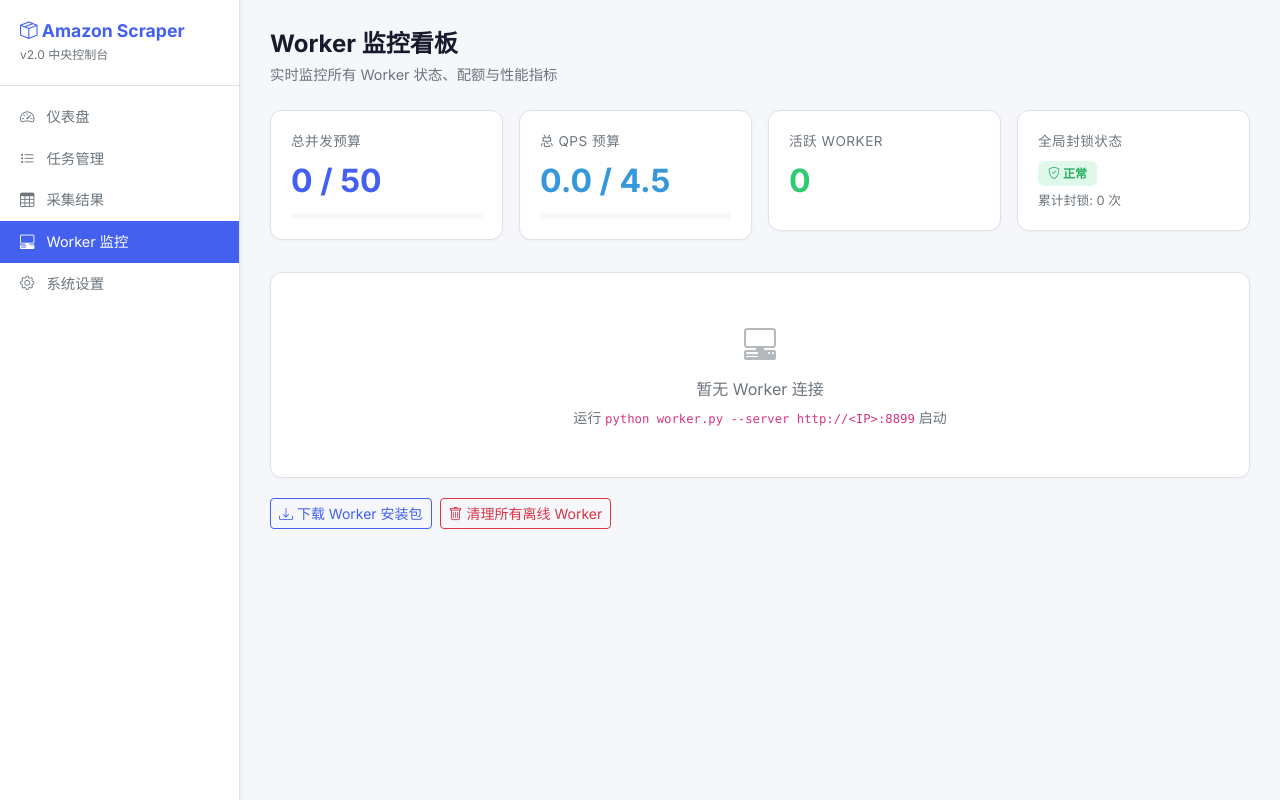
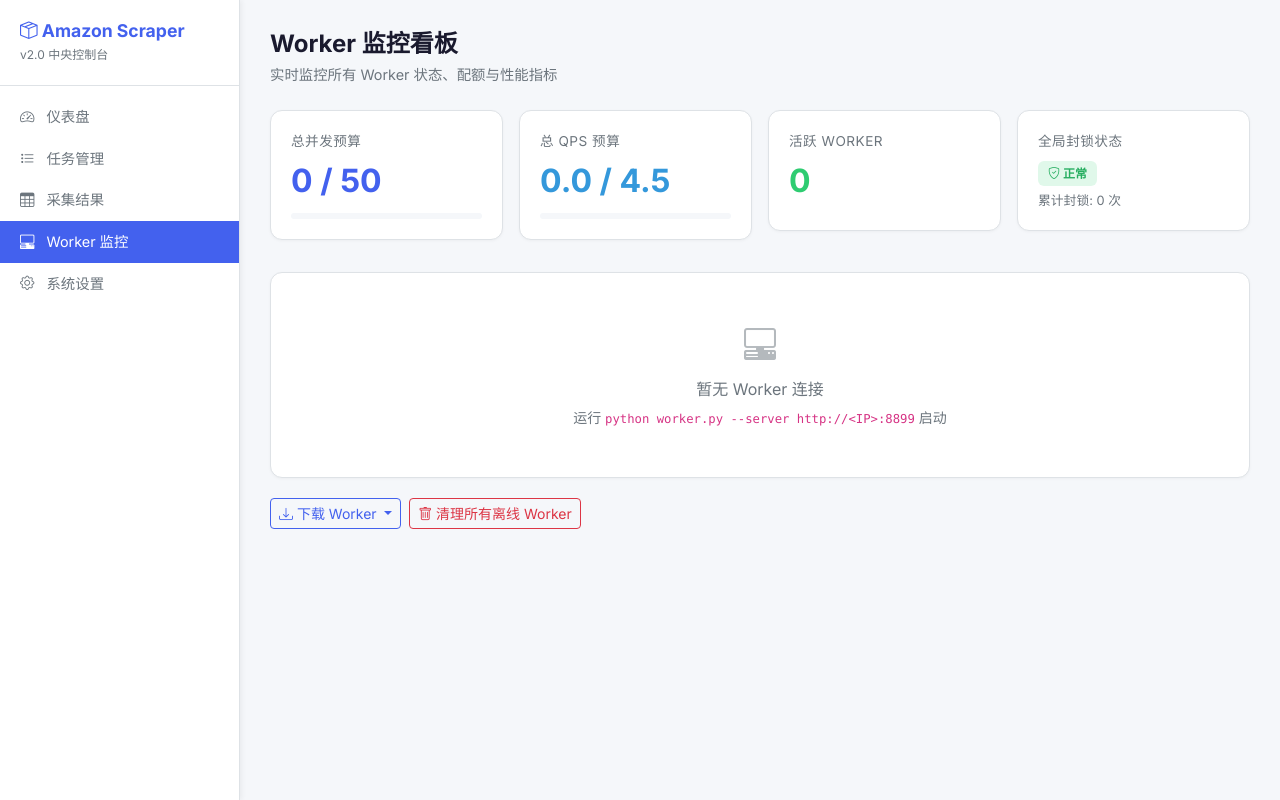
Before and after one commit to ElijahRRR/amazon-scraper-v2, a FastAPI app: page /workers in a window 1280 px wide. Run offline with FastAPI, Linux system fonts and the light colour scheme; data that the repository does not hold is empty.

Commit message:
feat: worker download split mode + China mirror acceleration
- Add mode parameter to /api/worker/download: full (default) for first install, update for code-only .py files
- Add Tsinghua PyPI mirror for pip install acceleration in China
- Add npmmirror PLAYWRIGHT_DOWNLOAD_HOST for Chromium download acceleration
- Change download button to dropdown menu with two options on workers page
- Include CSS cache-busting fix from previous session (base.html)

Co-Authored-By: Claude Opus 4.6 <noreply@anthropic.com>

```diff
--- a/server.py
+++ b/server.py
@@ -991,12 +991,37 @@ _WORKER_FILES = [
 
 
 @app.get("/api/worker/download")
-async def download_worker(request: Request):
-    """打包 Worker 所需文件为 ZIP 下载，内含启动脚本（自动连接本服务器）"""
-    # 推断服务器地址（用请求的 Host 头）
+async def download_worker(request: Request, mode: str = "full"):
+    """打包 Worker 所需文件为 ZIP 下载
+
+    mode=full  : 完整安装包（源码 + requirements + 启动脚本），首次安装用
+    mode=update: 仅 Python 源码文件，已安装过的机器用于更新代码
+    """
+    # --- mode=update: 仅打包 .py 源码，直接解压覆盖即可 ---
+    if mode == "update":
+        buf = io.BytesIO()
+        with zipfile.ZipFile(buf, "w", zipfile.ZIP_DEFLATED) as zf:
+            for fname in _WORKER_FILES:
+                if not fname.endswith(".py"):
+                    continue
+                fpath = os.path.join(config.BASE_DIR, fname)
+                if os.path.exists(fpath):
+                    zf.write(fpath, fname)  # 无子目录，直接覆盖
+        buf.seek(0)
+        return StreamingResponse(
+            buf,
+            media_type="application/zip",
+            headers={"Content-Disposition": "attachment; filename=worker-update.zip"},
+        )
+
+    # --- mode=full: 完整安装包 ---
     host = request.headers.get("host", f"127.0.0.1:{config.SERVER_PORT}")
     scheme = "https" if request.headers.get("x-forwarded-proto") == "https" else "http"
     server_url = f"{scheme}://{host}"
+
+    # 国内镜像地址
+    pypi_mirror = "https://pypi.tuna.tsinghua.edu.cn/simple/"
+    playwright_mirror = "https://registry.npmmirror.com/-/binary/playwright"
 
     buf = io.BytesIO()
     with zipfile.ZipFile(buf, "w", zipfile.ZIP_DEFLATED) as zf:
@@ -1019,6 +1044,10 @@ async def download_worker(request: Request):
 set -e
 cd "$(dirname "$0")"
 SERVER="{server_url}"
+
+# 国内镜像加速
+PYPI_MIRROR="{pypi_mirror}"
+export PLAYWRIGHT_DOWNLOAD_HOST="{playwright_mirror}"
 
 # 检测 Python
 if command -v python3 &>/dev/null; then
@@ -1043,10 +1072,11 @@ source .venv/bin/activate
 
 # 安装依赖（首次运行或依赖更新）
 if [ ! -f ".deps_installed" ] || [ "requirements-worker.txt" -nt ".deps_installed" ]; then
-    echo "安装核心依赖..."
-    pip install -q -r requirements-worker.txt
+    echo "安装核心依赖（使用清华镜像加速）..."
+    pip install -q -i "$PYPI_MIRROR" -r requirements-worker.txt
     echo "安装截图组件 (playwright)..."
-    pip install -q -r requirements-screenshot.txt
+    pip install -q -i "$PYPI_MIRROR" -r requirements-screenshot.txt
+    echo "下载 Chromium 浏览器（使用国内镜像加速）..."
     playwright install chromium
     touch .deps_installed
 fi
@@ -1070,6 +1100,10 @@ python worker.py --server "$SERVER" "$@"
             'cd /d "%~dp0"',
             f'set SERVER={server_url}',
             '',
+            'REM Mirror acceleration for China',
+            f'set PYPI_MIRROR={pypi_mirror}',
+            f'set PLAYWRIGHT_DOWNLOAD_HOST={playwright_mirror}',
+            '',
             'REM Check Python installation',
             'python --version >nul 2>&1',
             'if errorlevel 1 (',
@@ -1091,10 +1125,11 @@ python worker.py --server "$SERVER" "$@"
             'call .venv\\Scripts\\activate.bat',
             '',
             'if not exist ".deps_installed" (',
-            '    echo Installing dependencies...',
-            '    pip install -q -r requirements-worker.txt',
-            '    echo Installing screenshot component (playwright)...',
-            '    pip install -q -r requirements-screenshot.txt',
+            '    echo Installing dependencies - using Tsinghua PyPI mirror...',
+            '    pip install -q -i %PYPI_MIRROR% -r requirements-worker.txt',
+            '    echo Installing screenshot component - playwright...',
+            '    pip install -q -i %PYPI_MIRROR% -r requirements-screenshot.txt',
+            '    echo Downloading Chromium browser - using npmmirror...',
             '    playwright install chromium',
             '    echo. > .deps_installed',
             ')',
--- a/templates/base.html
+++ b/templates/base.html
@@ -11,7 +11,7 @@
     <!-- Google Fonts -->
     <link href="https://fonts.googleapis.com/css2?family=Inter:wght@400;500;600;700&display=swap" rel="stylesheet">
     <!-- 自定义样式 -->
-    <link href="/static/css/style.css" rel="stylesheet">
+    <link href="/static/css/style.css?v=20260226" rel="stylesheet">
     {% block extra_css %}{% endblock %}
 </head>
 <body>
--- a/templates/workers.html
+++ b/templates/workers.html
@@ -57,9 +57,19 @@
 
 <!-- 底部操作栏 -->
 <div class="d-flex gap-2 mt-2">
-    <a href="/api/worker/download" class="btn btn-outline-accent btn-sm">
-        <i class="bi bi-download"></i> 下载 Worker 安装包
-    </a>
+    <div class="btn-group">
+        <button type="button" class="btn btn-outline-accent btn-sm dropdown-toggle" data-bs-toggle="dropdown">
+            <i class="bi bi-download"></i> 下载 Worker
+        </button>
+        <ul class="dropdown-menu">
+            <li><a class="dropdown-item" href="/api/worker/download?mode=full">
+                <i class="bi bi-box-seam"></i> 完整安装包 <small class="text-secondary">— 首次安装</small>
+            </a></li>
+            <li><a class="dropdown-item" href="/api/worker/download?mode=update">
+                <i class="bi bi-arrow-repeat"></i> 代码更新包 <small class="text-secondary">— 仅 .py 文件</small>
+            </a></li>
+        </ul>
+    </div>
     <button class="btn btn-outline-danger btn-sm" onclick="clearOffline()">
         <i class="bi bi-trash"></i> 清理所有离线 Worker
     </button>
```
